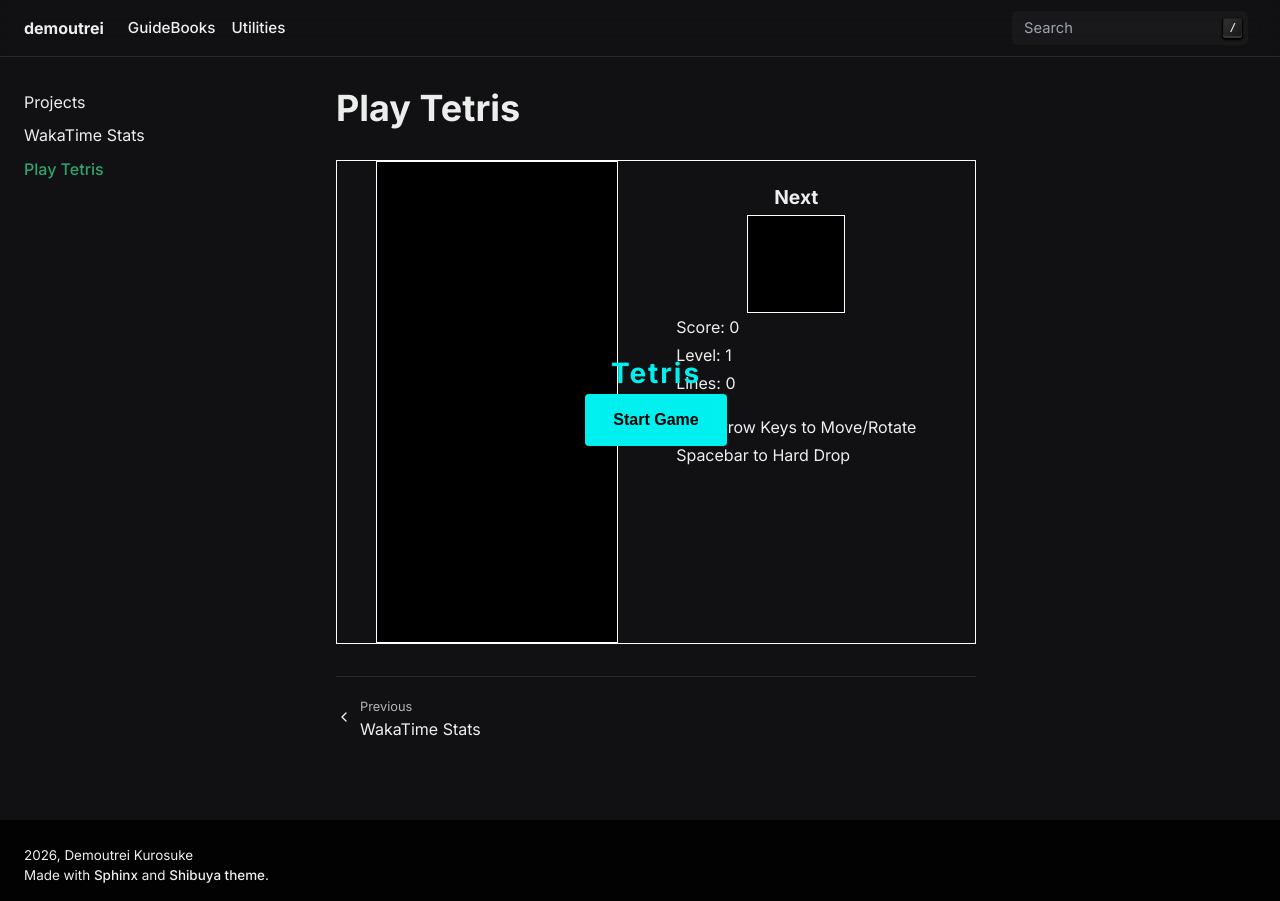
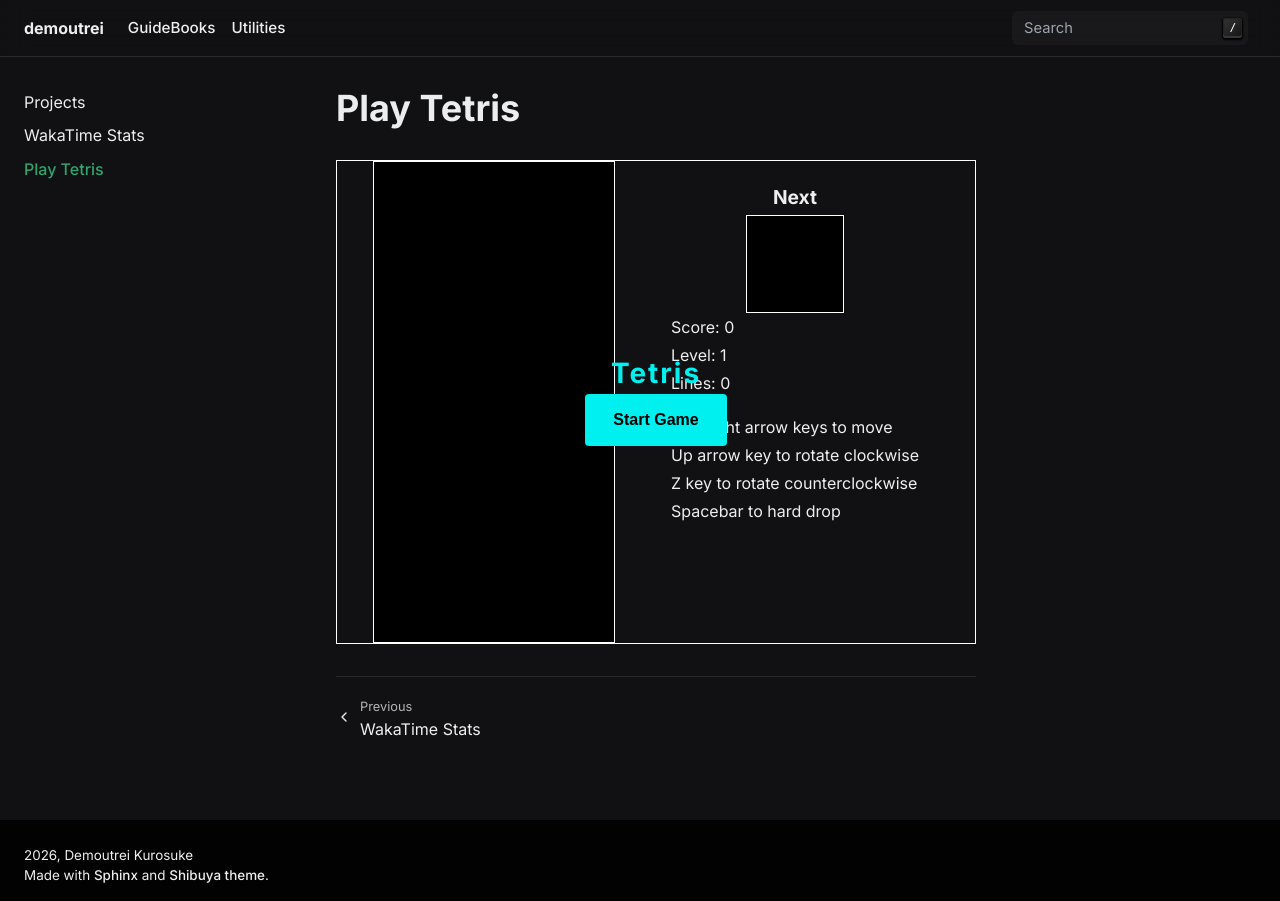
Before and after one commit to demoutrei/demoutrei, a Sphinx documentation site: the page built from source/tetris.rst, in a window 1280 px wide. Built offline with Sphinx 7.4.7, drawn with Linux system fonts in a browser that asks for light colours.

Commit message:
Updated controls

```diff
--- a/source/tetris.rst
+++ b/source/tetris.rst
@@ -37,8 +37,10 @@
           </div>
           <div id="container-controls">
             <p>
-              Use Arrow Keys to Move/Rotate<br>
-              Spacebar to Hard Drop
+              Left/right arrow keys to move<br>
+              Up arrow key to rotate clockwise<br>
+              Z key to rotate counterclockwise<br>
+              Spacebar to hard drop
             </p>
           </div>
         </div>
```
